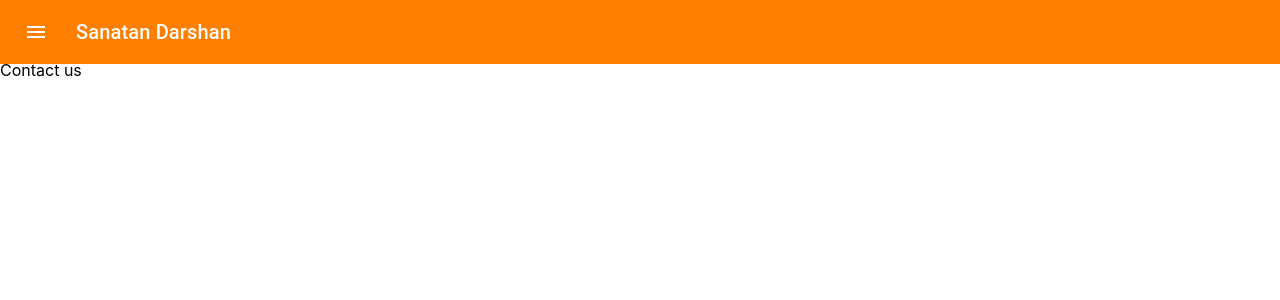
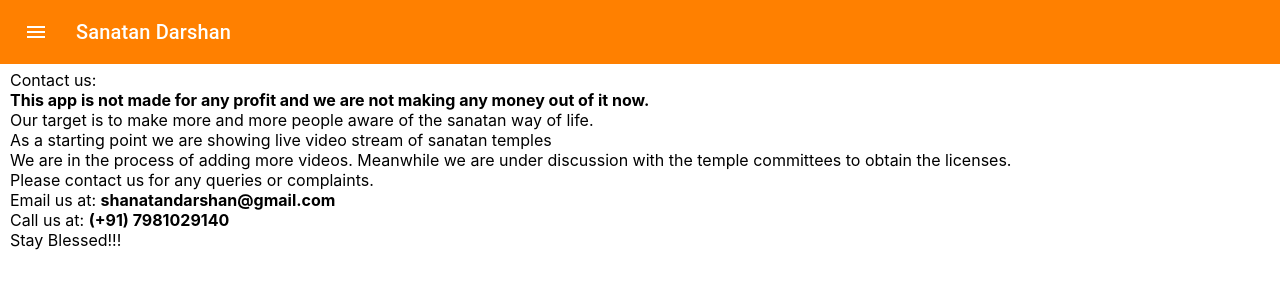
Before and after one commit to subhasis-chand/darshanpwa, a React (Create React App) app: page /contactus in a window 1280 px wide. Shown: the top 300 px of the page. Built offline with nearby package versions, Linux system fonts and the light colour scheme.

Commit message:
Adding contact, about and share

```diff
--- a/src/AboutUs.jsx
+++ b/src/AboutUs.jsx
@@ -1,10 +1,20 @@
 import Header from "./Header";
 
 const AboutUs = () => {
-  return(
+  return (
     <div>
       <Header />
-      About us
+      <div style={{ padding: '10px' }}>
+        About us:
+        <div style={{ fontWeight: 'bold' }}>
+          This app is not made for any profit and we are not making any money out of it now.
+        </div>
+        <div>Our target is to make more and more people aware of the sanatan way of life.</div>
+        <div>As a starting point we are showing live video stream of sanatan temples</div>
+        <div>We are in the process of adding more videos.
+          Meanwhile we are under discussion with the temple committees to obtain the licenses.</div>
+        Stay Blessed!!!
+      </div>
     </div>
   );
 }
--- a/src/CardWithVideo.jsx
+++ b/src/CardWithVideo.jsx
@@ -39,7 +39,7 @@
       try {
         await navigator
           .share({
-            url: "https://psychic-funicular-5rp7p4xjq7436rv-3000.app.github.dev/",
+            url: "https://www.sanatandarshan.net",
             title: "Sanatan Darshan",
             text: "Watch live streaming of many sanatan temples with one single app. Stay blessed."
           })
--- a/src/ContactUs.jsx
+++ b/src/ContactUs.jsx
@@ -1,11 +1,25 @@
 import Header from "./Header";
 
 const ContactUs = () => {
-  return(
+  return (
     <div>
       <Header />
-      Contact us
+      <div style={{ padding: '10px' }}>
+        Contact us:
+        <div style={{ fontWeight: 'bold' }}>
+          This app is not made for any profit and we are not making any money out of it now.
+        </div>
+        <div>Our target is to make more and more people aware of the sanatan way of life.</div>
+        <div>As a starting point we are showing live video stream of sanatan temples</div>
+        <div>We are in the process of adding more videos.
+          Meanwhile we are under discussion with the temple committees to obtain the licenses.</div>
+        <div>Please contact us for any queries or complaints.</div>
+        <div>Email us at: <span style={{ fontWeight: 'bold' }}>shanatandarshan@gmail.com</span></div>
+        <div>Call us at: <span style={{ fontWeight: 'bold' }}>(+91) 7981029140</span></div>
+        Stay Blessed!!!
+      </div>
     </div>
+
   );
 }
 
--- a/src/Header.jsx
+++ b/src/Header.jsx
@@ -106,7 +106,7 @@
                   About Us
                 </span>
               </MenuItem>
-              <MenuItem onClick={() => handleClickMenu('contactus')}>
+              <MenuItem onClick={() => handleClickMenu('/contactus')}>
                 <ContactMailIcon style={headerMenuStyle} />
                 <span className="MenubarText">
                   Contact Us
```
